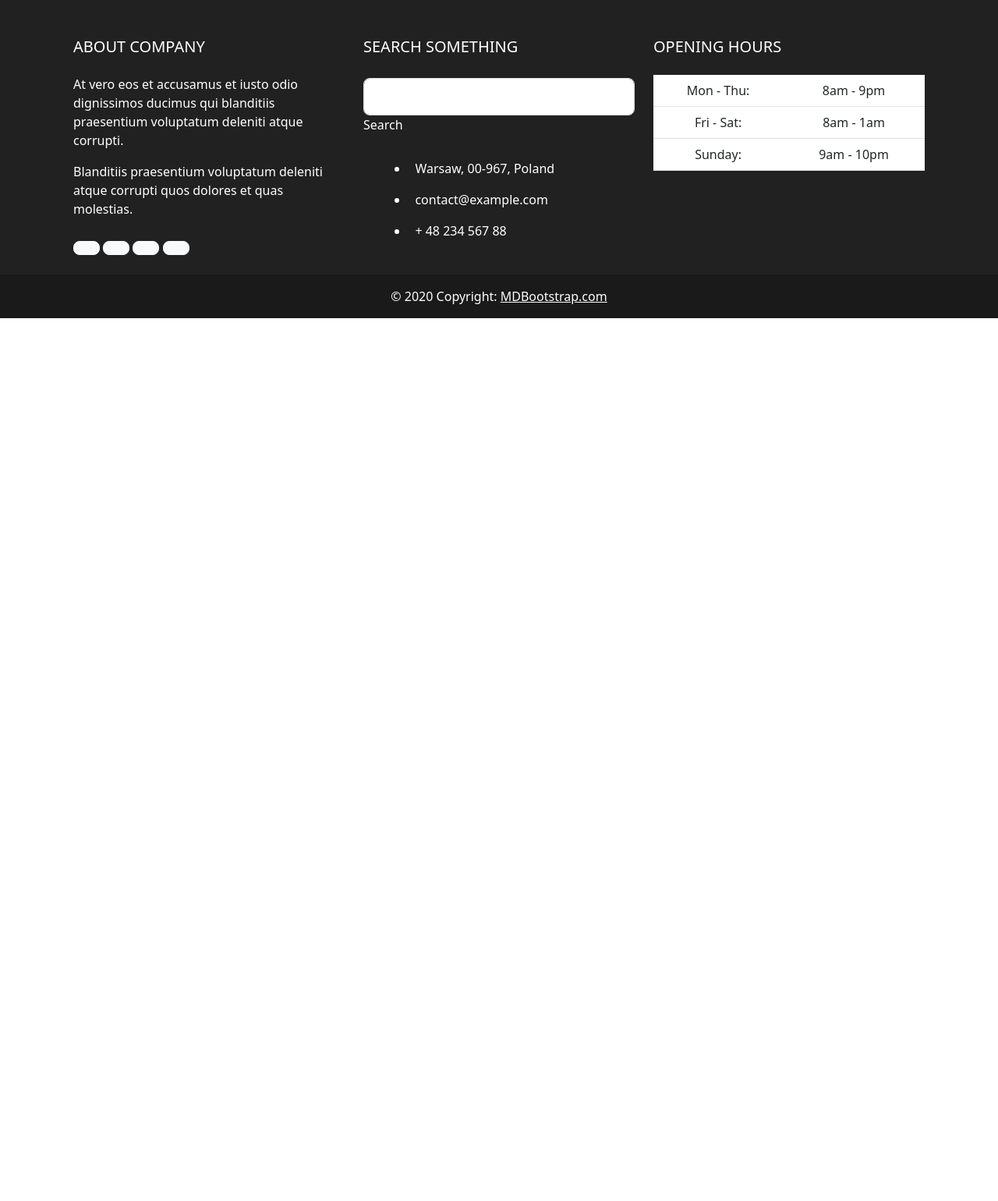
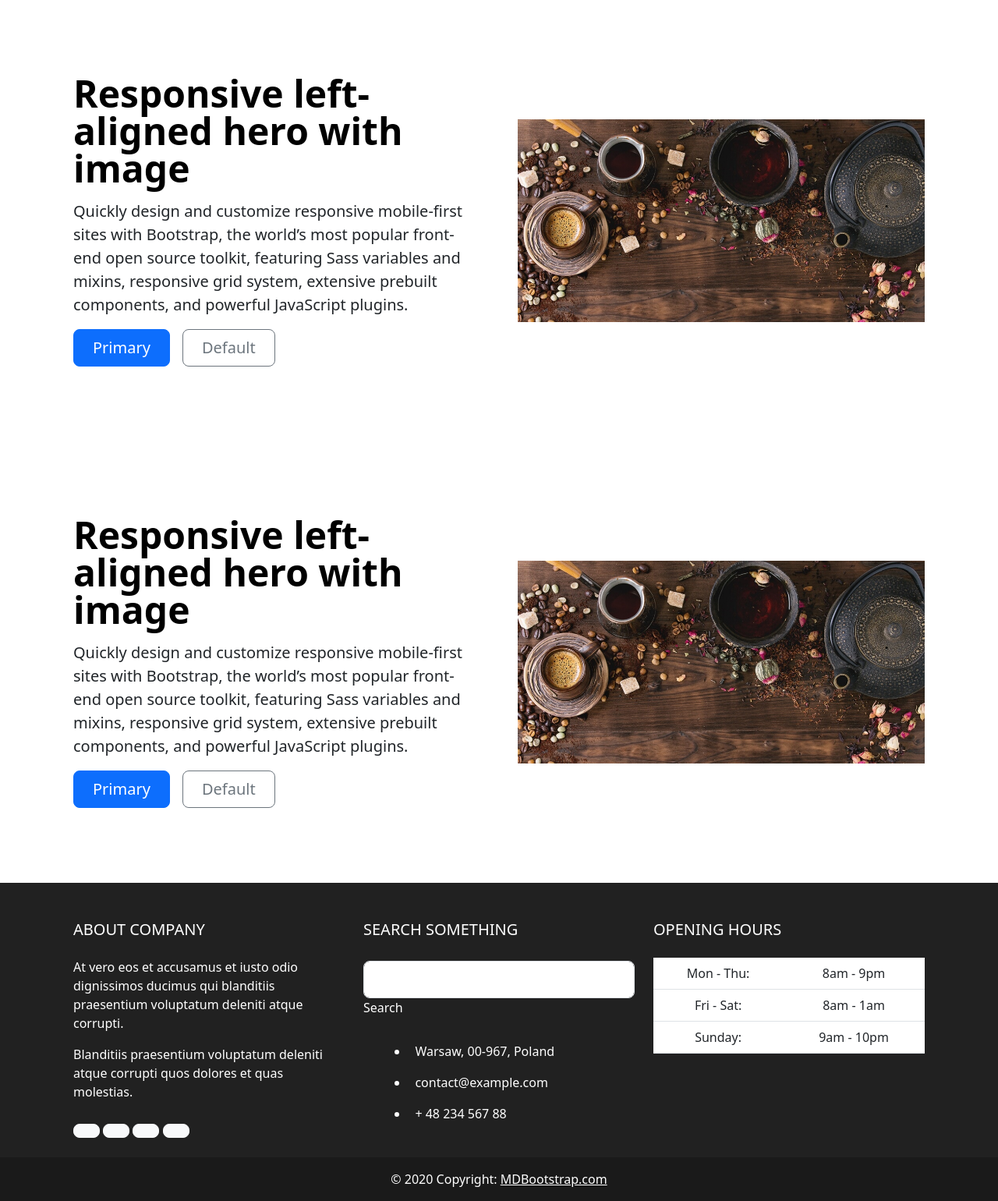
Before and after one commit to Mohammad-R-N/coffee-shop, a Django app: page / in a window 1280 px wide. Shown: the part 72-1612 px from the top of the page at 78% size. Before the commit the page ends 480 px from the top, so only its background shows below. Run offline with Django 4.2, Linux system fonts and the light colour scheme; parts of the project's set-up code (start-up, migrations or seed data) failed here and were passed over; some libraries are stand-ins or nearby versions.

Commit message:
chore: home page

```diff
--- a/project/core/templates/core/home-page.html
+++ b/project/core/templates/core/home-page.html
@@ -1,6 +1,41 @@
 {% extends "base.html"%}
 {% load static %}
 
-{%block content%}
-
-{%endblock%}
+{%block header%}
+<div class="container col-xxl-8 px-4 py-5">
+    <div class="row flex-lg-row-reverse align-items-center g-5 py-5">
+        <div class="col-10 col-sm-8 col-lg-6">
+            <img src="../../../static/img/coffeeVsTea-1030x512.jpg" class="d-block mx-lg-auto img-fluid"
+                alt="Bootstrap Themes" width="700" height="500" loading="lazy">
+        </div>
+        <div class="col-lg-6">
+            <h1 class="display-5 fw-bold text-body-emphasis lh-1 mb-3">Responsive left-aligned hero with image</h1>
+            <p class="lead">Quickly design and customize responsive mobile-first sites with Bootstrap, the world’s most
+                popular front-end open source toolkit, featuring Sass variables and mixins, responsive grid system,
+                extensive prebuilt components, and powerful JavaScript plugins.</p>
+            <div class="d-grid gap-2 d-md-flex justify-content-md-start">
+                <button type="button" class="btn btn-primary btn-lg px-4 me-md-2">Primary</button>
+                <button type="button" class="btn btn-outline-secondary btn-lg px-4">Default</button>
+            </div>
+        </div>
+    </div>
+</div>
+<div class="container col-xxl-8 px-4 py-5">
+    <div class="row flex-lg-row-reverse align-items-center g-5 py-5">
+        <div class="col-10 col-sm-8 col-lg-6">
+            <img src="../../../static/img/coffeeVsTea-1030x512.jpg" class="d-block mx-lg-auto img-fluid"
+                alt="Bootstrap Themes" width="700" height="500" loading="lazy">
+        </div>
+        <div class="col-lg-6">
+            <h1 class="display-5 fw-bold text-body-emphasis lh-1 mb-3">Responsive left-aligned hero with image</h1>
+            <p class="lead">Quickly design and customize responsive mobile-first sites with Bootstrap, the world’s most
+                popular front-end open source toolkit, featuring Sass variables and mixins, responsive grid system,
+                extensive prebuilt components, and powerful JavaScript plugins.</p>
+            <div class="d-grid gap-2 d-md-flex justify-content-md-start">
+                <button type="button" class="btn btn-primary btn-lg px-4 me-md-2">Primary</button>
+                <button type="button" class="btn btn-outline-secondary btn-lg px-4">Default</button>
+            </div>
+        </div>
+    </div>
+</div>
+{%endblock header%}
```
